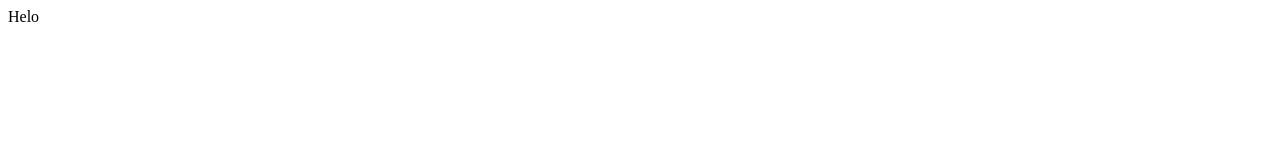
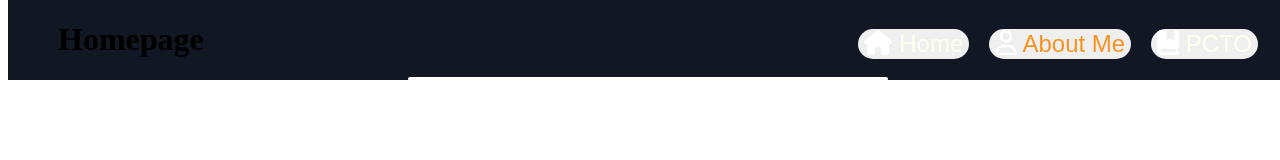
Before and after one commit to Salvo18/ImSalvo.github.io, a plain HTML site: page index.html in a window 1280 px wide. Drawn offline with Linux system fonts and the light colour scheme.

Commit message:
Update index.html

```diff
--- a/index.html
+++ b/index.html
@@ -3,6 +3,73 @@
 <head>
 <title> Salvo's Webpage </title>
 </head>
+
+<style>
+    ::-webkit-scrollbar{
+        width: 12px;
+    }
+    ::-webkit-scrollbar-track{
+        background: #393F4A;
+    }
+    ::-webkit-scrollbar-thumb{
+        background: #4D5463;
+    }
+    ::-webkit-scrollbar-thumb:hover{
+        background: #636C80;
+    }
+
+    .fixed-header{
+        z-index:100;
+        top: 0px;
+        width:100%;
+        position:fixed;
+        padding:0 0;
+        position: absolute;
+    }
+
+    button{
+        padding-top: 1px;
+        padding-bottom: 1px;
+        border:none;
+        border-radius: 50px;
+    }
+    button:hover{
+        transition:all 0.3s,ease 0.5s;
+        background-color:#36d888
+    }
+    .button {
+        padding-top: 10px;
+    }
+    .button .iconss {
+        margin-bottom:-3px;
+    }
+
+    .separator3{
+        margin-top: 77px;
+        margin-left: 400px;
+        margin-right:400px;
+        background-color: white;
+        border-style: solid;
+        border-color: white;
+        border-width: 2px;
+        border-radius: 50px;
+    }
+
+</style>
+
 <body>
-  Helo
+    <header>
+
+        <div  style="width=100%; height:80px; background-color:#111824;" class="fixed-header">
+            <div style="float:left; margin-left:50px"><h1>Homepage</h1></div>
+
+            <div class="button" style="float:right; margin-left:20px; margin-right:30px"><h3><a href=><button><font size=5px color=#fffff><svg class="iconss" xmlns="http://www.w3.org/2000/svg" viewBox="0 0 448 512" height="25px"><!--! Font Awesome Pro 6.1.1 by @fontawesome - https://fontawesome.com License - https://fontawesome.com/license (Commercial License) Copyright 2022 Fonticons, Inc. --><path d="M448 336v-288C448 21.49 426.5 0 400 0H352v191.1c0 13.41-15.52 20.88-25.1 12.49L272 160L217.1 204.5C207.5 212.8 192 205.4 192 191.1V0H96C42.98 0 0 42.98 0 96v320c0 53.02 42.98 96 96 96h320c17.67 0 32-14.33 32-32c0-11.72-6.607-21.52-16-27.1v-81.36C441.8 362.8 448 350.2 448 336zM384 448H96c-17.67 0-32-14.33-32-32c0-17.67 14.33-32 32-32h288V448z" fill="white"/></svg> PCTO</font></button></a></h3></div>
+
+            <div class="button" style="float:right; margin-left:20px"><h3><a href=#AboutMe><button><font size=5px color=#FA9220><svg class="iconss" xmlns="http://www.w3.org/2000/svg" viewBox="0 0 448 512" height="25px"><!--! Font Awesome Pro 6.1.1 by @fontawesome - https://fontawesome.com License - https://fontawesome.com/license (Commercial License) Copyright 2022 Fonticons, Inc. --><path d="M272 304h-96C78.8 304 0 382.8 0 480c0 17.67 14.33 32 32 32h384c17.67 0 32-14.33 32-32C448 382.8 369.2 304 272 304zM48.99 464C56.89 400.9 110.8 352 176 352h96c65.16 0 119.1 48.95 127 112H48.99zM224 256c70.69 0 128-57.31 128-128c0-70.69-57.31-128-128-128S96 57.31 96 128C96 198.7 153.3 256 224 256zM224 48c44.11 0 80 35.89 80 80c0 44.11-35.89 80-80 80S144 172.1 144 128C144 83.89 179.9 48 224 48z" fill="white"/></svg> About Me</font></button></a></h3></div>
+
+            <div class="button" style="float:right; margin-left:40px"><h3><a href=><button><font size=5px color=#fffff><svg class="iconss" xmlns="http://www.w3.org/2000/svg" viewBox="0 0 576 512" height="25px"><!--! Font Awesome Pro 6.1.1 by @fontawesome - https://fontawesome.com License - https://fontawesome.com/license (Commercial License) Copyright 2022 Fonticons, Inc. --><path d="M575.8 255.5C575.8 273.5 560.8 287.6 543.8 287.6H511.8L512.5 447.7C512.5 450.5 512.3 453.1 512 455.8V472C512 494.1 494.1 512 472 512H456C454.9 512 453.8 511.1 452.7 511.9C451.3 511.1 449.9 512 448.5 512H392C369.9 512 352 494.1 352 472V384C352 366.3 337.7 352 320 352H256C238.3 352 224 366.3 224 384V472C224 494.1 206.1 512 184 512H128.1C126.6 512 125.1 511.9 123.6 511.8C122.4 511.9 121.2 512 120 512H104C81.91 512 64 494.1 64 472V360C64 359.1 64.03 358.1 64.09 357.2V287.6H32.05C14.02 287.6 0 273.5 0 255.5C0 246.5 3.004 238.5 10.01 231.5L266.4 8.016C273.4 1.002 281.4 0 288.4 0C295.4 0 303.4 2.004 309.5 7.014L564.8 231.5C572.8 238.5 576.9 246.5 575.8 255.5L575.8 255.5z" fill="white"/></svg> Home</font></button></a></h3></div>
+            <div class="separator3"></div>
+        </div>
+
+    </header>
 </body>
```
